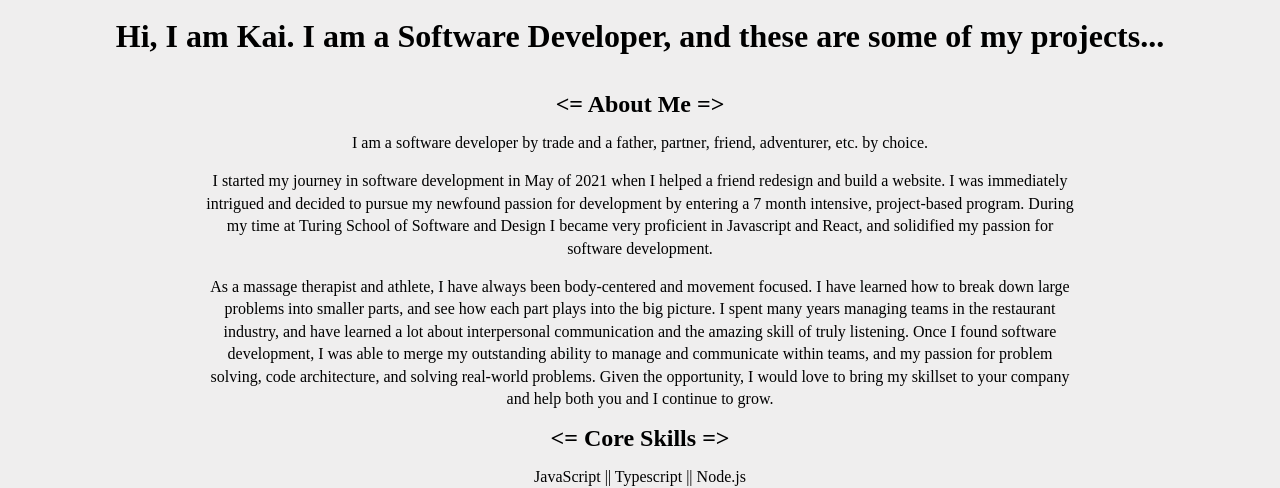
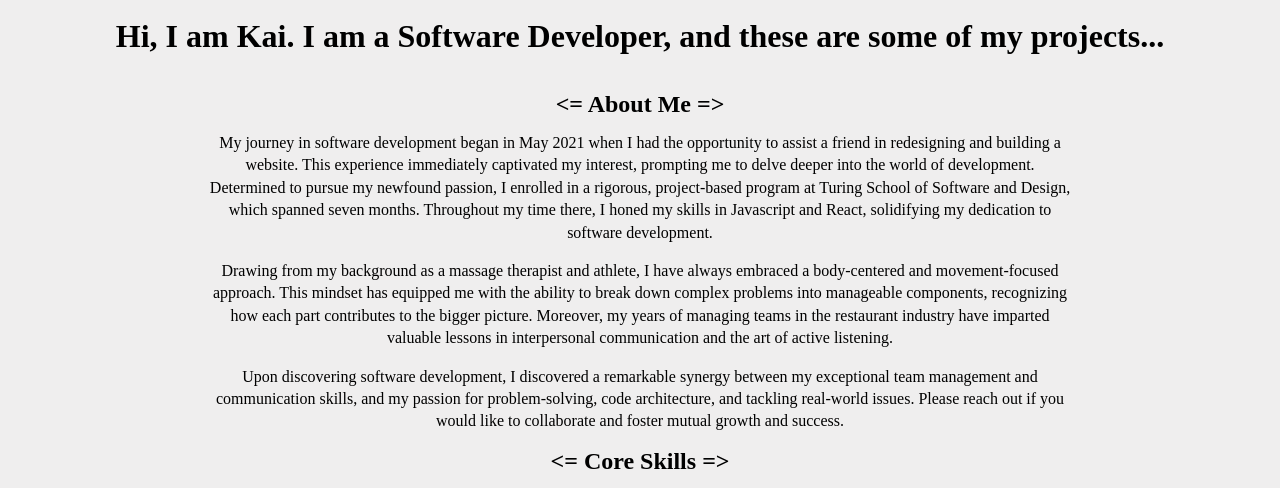
Before and after one commit to kavakai/kai_website, a React (Create React App) app: page / in a window 1280 px wide. Shown: the top 488 px of the page. Built offline with nearby package versions, Linux system fonts and the light colour scheme; no server answers; a web font is replaced by a local one.

Commit message:
Change intro paragraph

```diff
--- a/src/App.js
+++ b/src/App.js
@@ -23,12 +23,11 @@ function App() {
       <header className="header">
         <h2>{"<="} About Me {"=>"}</h2>
         <br/>
-        <p className="intro-paragraph">I am a software developer by trade and a father, partner, friend, adventurer, etc. by choice.</p>
+        <p className="intro-paragraph">My journey in software development began in May 2021 when I had the opportunity to assist a friend in redesigning and building a website. This experience immediately captivated my interest, prompting me to delve deeper into the world of development. Determined to pursue my newfound passion, I enrolled in a rigorous, project-based program at Turing School of Software and Design, which spanned seven months. Throughout my time there, I honed my skills in Javascript and React, solidifying my dedication to software development.</p>
         <br/>
-        <p className="intro-paragraph">I started my journey in software development in May of 2021 when I helped a friend redesign  and build a website. I was immediately intrigued and decided to pursue my newfound passion for development by entering a 7 month intensive, project-based program. During my time at Turing School of Software and Design I became very proficient in Javascript and React, and solidified my passion for software development.</p>
+        <p className="intro-paragraph">Drawing from my background as a massage therapist and athlete, I have always embraced a body-centered and movement-focused approach. This mindset has equipped me with the ability to break down complex problems into manageable components, recognizing how each part contributes to the bigger picture. Moreover, my years of managing teams in the restaurant industry have imparted valuable lessons in interpersonal communication and the art of active listening.</p>
         <br/>
-        <p className="intro-paragraph">
-        As a massage therapist and athlete, I have always been body-centered and movement focused. I have learned how to break down large problems into smaller parts, and see how each part plays into the big picture. I spent many years managing teams in the restaurant industry, and have learned a lot about interpersonal communication and the amazing skill of truly listening. Once I found software development, I was able to merge my outstanding ability to manage and communicate within teams, and my passion for problem solving, code architecture, and solving real-world problems. Given the opportunity, I would love to bring my skillset to your company and help both you and I continue to grow.</p>
+        <p className="intro-paragraph">Upon discovering software development, I discovered a remarkable synergy between my exceptional team management and communication skills, and my passion for problem-solving, code architecture, and tackling real-world issues. Please reach out if you would like to collaborate and foster mutual growth and success.</p>
         <br/>
         <h2>{"<="} Core Skills {"=>"}</h2>
         <br/>
```
